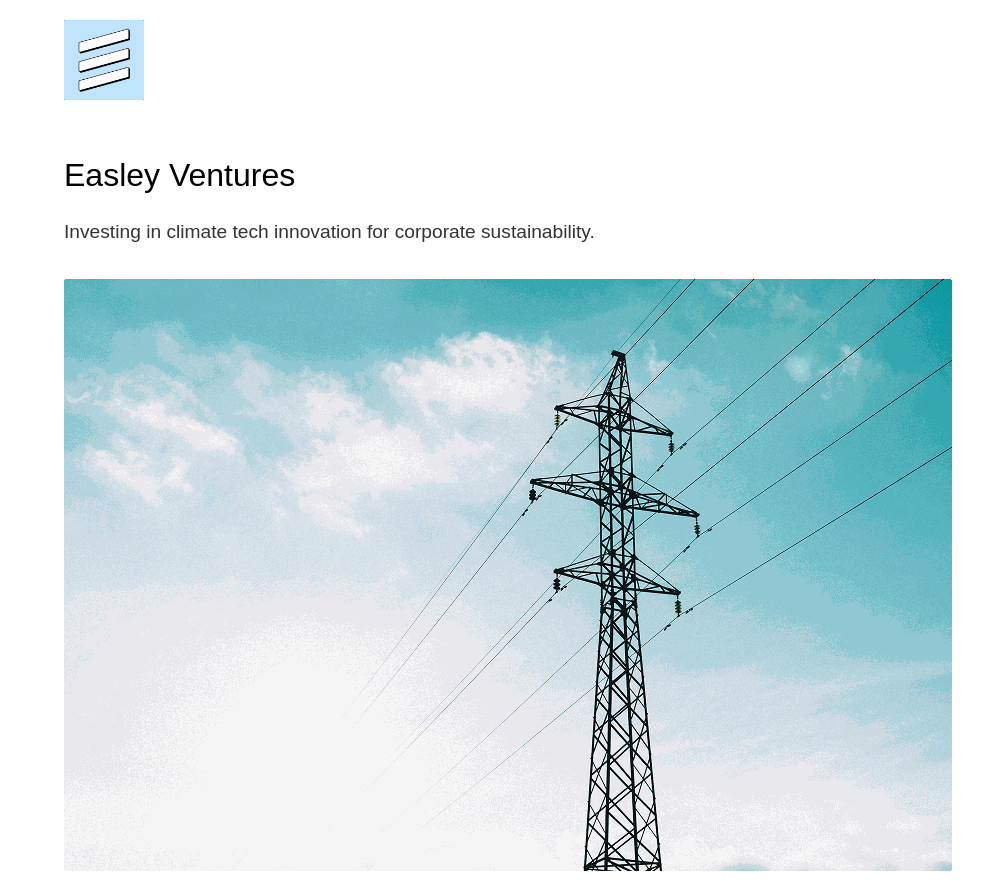
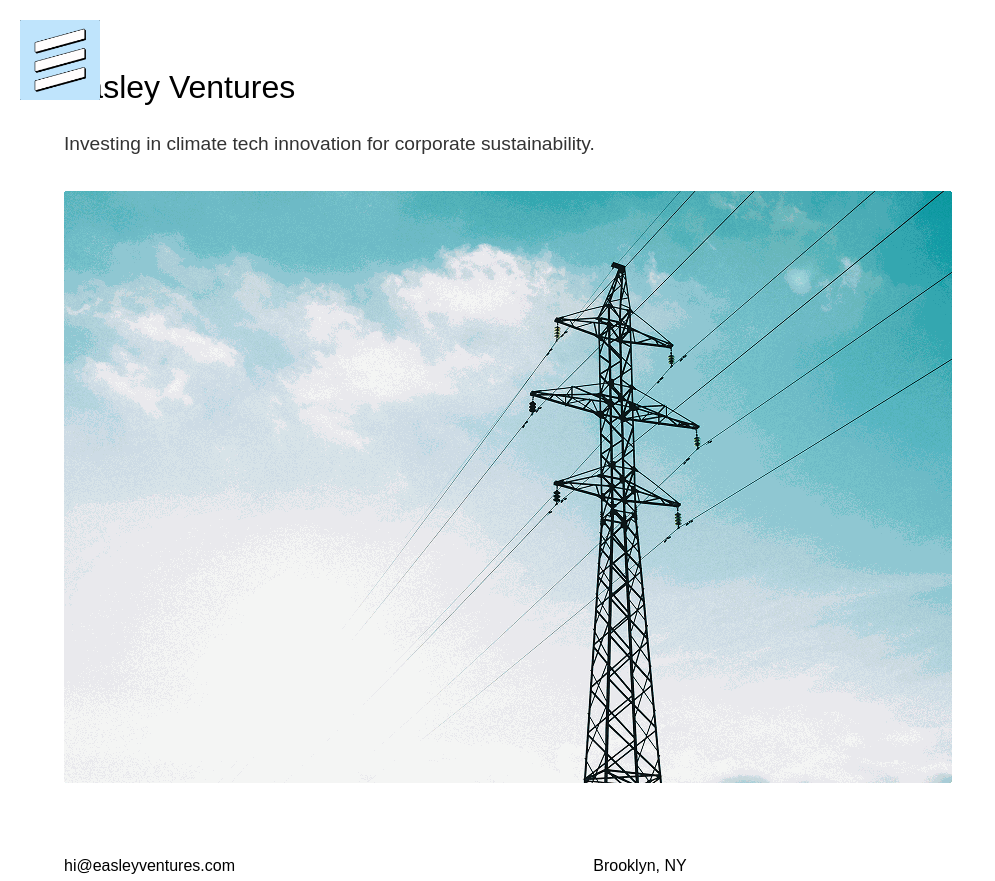
Before and after one commit to climate-tech/evlp, a plain HTML site: page index.html in a window 1280 px wide. Shown: the top 881 px of the page, without its empty margins (0-995 px from the left). Drawn offline with Linux system fonts and the light colour scheme; a web font is replaced by a local one.

Commit message:
Update index.html

```diff
--- a/index.html
+++ b/index.html
@@ -6,9 +6,7 @@
   <meta name="viewport" content="width=device-width, initial-scale=1.0" />
   <link rel="icon" type="image/png" sizes="32x32" href="easley-ventures-logo.png">
   <style>
-    /* ----------------------------------
-       1) @font-face Declarations
-    ---------------------------------- */
+
     @font-face {
       font-family: 'BDOGrotesk';
       src: url('https://raw.githubusercontent.com/LCTipografi/BDO-Grotesk/main/Fonts/Webfont/BDOGrotesk-ExtraLight.woff2') format('woff2');
@@ -52,9 +50,7 @@
       font-display: swap;
     }
 
-    /* ----------------------------------
-       2) Reset & Basic Styles
-    ---------------------------------- */
+
     * {
       margin: 0;
       padding: 0;
@@ -75,10 +71,7 @@
       color: inherit;
     }
 
-    /* ----------------------------------
-       3) Container
-       (Removed top/bottom padding so logo is at the top)
-    ---------------------------------- */
+
     .container {
       width: 90%;
       max-width: 1200px;
@@ -86,35 +79,42 @@
       padding: 0; /* was 2rem 0 */
     }
 
-    /* ----------------------------------
-       4) Hero Section
-       (No vertical centering, so logo sits at top)
-    ---------------------------------- */
+    .logo-link {
+      position: fixed;
+      top: 20px;
+      left: 20px;
+      z-index: 1000; /* Ensures the logo stays on top of other content */
+    }
+
+    .logo {
+      max-width: 80px; /* Adjust as needed */
+      height: auto;
+    }
+
     .hero {
       display: block;
-      /* min-height: 100vh; -- removed */
-      /* display: flex; flex-direction: column; justify-content: center; -- removed */
+
     }
 
     .hero-top-text {
       display: flex;
-      flex-direction: column; /* stack logo and heading vertically */
+      flex-direction: column;
       align-items: flex-start;
       margin-top: 20px;
-      margin-bottom: 1rem;    /* was 2rem, now less space */
+      margin-bottom: 1rem;
     }
 
     .hero-top-text img {
       max-width: 80px;
       height: auto;
-      margin-bottom: 0.5rem;  /* small gap before heading */
+      margin-bottom: 0.5rem;
     }
 
-    /* Lighter heading, less space after */
+
     .hero-top-text h1 {
-      font-size: 2rem;  /* or 3rem if you prefer */
+      font-size: 2rem;
       font-weight: 400;
-      margin: 0 0 0.5rem 0; /* small margin below heading */
+      margin: 0 0 0.5rem 0;
       line-height: 1.2;
       margin-top: 3rem;
     }
@@ -128,9 +128,7 @@
       max-width: 600px;
     }
 
-    /* ----------------------------------
-       5) Project Section (unchanged)
-    ---------------------------------- */
+
     .project {
       padding: 4rem 0;
       display: flex;
@@ -143,7 +141,7 @@
       height: auto;
       display: block;
       margin-bottom: 1rem;
-      opacity: 0; /* For fade-in effect */
+      opacity: 0;
       transform: translateY(20px);
       transition: opacity 1s ease, transform 1s ease;
     }
@@ -178,9 +176,7 @@
       background-color: #333;
     }
 
-    /* ----------------------------------
-       6) Footer (optional)
-    ---------------------------------- */
+
     footer {
       text-align: left;
       padding: 2rem 0;
@@ -188,9 +184,7 @@
       color: #666;
     }
 
-    /* ----------------------------------
-       7) Fade-in Class
-    ---------------------------------- */
+
     .fade-in {
       opacity: 0;
       transform: translateY(20px);
@@ -201,19 +195,14 @@
       transform: translateY(0);
     }
 
-    /* ----------------------------------
-       8) Additional styling for the GIF
-    ---------------------------------- */
+
     .hero-gif {
       margin: 2rem 0; /* space above/below the GIF */
       max-width: 100%;
       height: auto;
     }
 
-    /* ----------------------------------
-       9) Bottom links: left email, right LinkedIn
-       with animated underline
-    ---------------------------------- */
+
     .bottom-links {
   display: grid;
   grid-template-columns: 1fr auto 1fr;
@@ -256,12 +245,10 @@
 }
 
 
-    /* ----------------------------------
-       10) Responsive
-    ---------------------------------- */
+
     @media (max-width: 768px) {
       .hero-top-text h1 {
-        font-size: 2rem; /* slightly smaller on mobile */
+        font-size: 2rem;
       }
 
       .hero-top-text {
@@ -280,10 +267,14 @@
 </head>
 <body>
 
-  <!-- HERO SECTION -->
+  <a href="https://easleyventures.com" class="logo-link">
+    <img src="easley-ventures-logo.png" alt="Easley Ventures logo" class="logo">
+  </a>
+
+
   <section class="hero container">
     <div class="hero-top-text fade-in">
-      <img src="easley-ventures-logo.png" alt="Easley Ventures logo" class="fade-in" />
+
       <h1>Easley Ventures</h1>
     </div>
 
@@ -301,17 +292,16 @@
 
   </section>
 
-  <!-- PROJECT SECTION (Optional) -->
-  <!-- Add more sections or images as needed -->
 
-  <!-- FOOTER (Optional) -->
+
+  <!-- FOOTER -->
   <!-- <footer>
     © 2025 Easley Ventures
   </footer> -->
 
   <!-- JAVASCRIPT -->
   <script>
-    // Fade-in on scroll using Intersection Observer
+
     document.addEventListener('DOMContentLoaded', () => {
       const faders = document.querySelectorAll('.fade-in');
 
```
